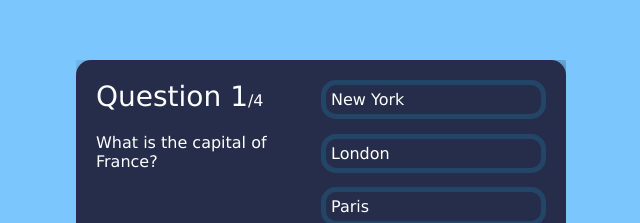
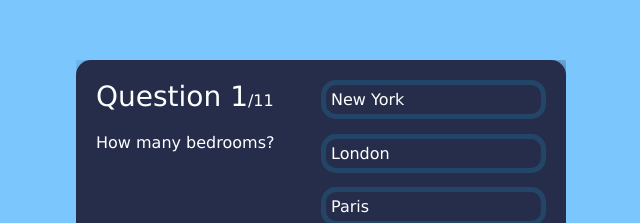
Before and after one commit to blainecurren/estate_evalu8, a React (Create React App) app: page / in a window 1280 px wide. Shown: the part 220-443 px from the top of the page, without its empty margins (319-959 px from the left). Built offline with nearby package versions, Linux system fonts and the light colour scheme.

Commit message:
phase 1 questions established

```diff
--- a/src/App.jsx
+++ b/src/App.jsx
@@ -1,9 +1,10 @@
 import React, { useState } from "react";
 
+// TODO: Change answerOptions to input based responses
 export default function App() {
   const questions = [
     {
-      questionText: "What is the capital of France?",
+      questionText: "How many bedrooms?",
       answerOptions: [
         { answerText: "New York", isCorrect: false },
         { answerText: "London", isCorrect: false },
@@ -12,7 +13,7 @@ export default function App() {
       ],
     },
     {
-      questionText: "Who is CEO of Tesla?",
+      questionText: "How many bathrooms?",
       answerOptions: [
         { answerText: "Jeff Bezos", isCorrect: false },
         { answerText: "Elon Musk", isCorrect: true },
@@ -21,7 +22,7 @@ export default function App() {
       ],
     },
     {
-      questionText: "The iPhone was created by which company?",
+      questionText: "Square Footage?",
       answerOptions: [
         { answerText: "Apple", isCorrect: true },
         { answerText: "Intel", isCorrect: false },
@@ -30,7 +31,70 @@ export default function App() {
       ],
     },
     {
-      questionText: "How many Harry Potter books are there?",
+      questionText: "Rent per unit",
+      answerOptions: [
+        { answerText: "1", isCorrect: false },
+        { answerText: "4", isCorrect: false },
+        { answerText: "6", isCorrect: false },
+        { answerText: "7", isCorrect: true },
+      ],
+    },
+    {
+      questionText: "How many vacancies",
+      answerOptions: [
+        { answerText: "1", isCorrect: false },
+        { answerText: "4", isCorrect: false },
+        { answerText: "6", isCorrect: false },
+        { answerText: "7", isCorrect: true },
+      ],
+    },
+    {
+      questionText: "List any other income",
+      answerOptions: [
+        { answerText: "1", isCorrect: false },
+        { answerText: "4", isCorrect: false },
+        { answerText: "6", isCorrect: false },
+        { answerText: "7", isCorrect: true },
+      ],
+    },
+    {
+      questionText: "Estimated Repairs & Maintenance Cost",
+      answerOptions: [
+        { answerText: "1", isCorrect: false },
+        { answerText: "4", isCorrect: false },
+        { answerText: "6", isCorrect: false },
+        { answerText: "7", isCorrect: true },
+      ],
+    },
+    {
+      questionText: "Estimated Utilities",
+      answerOptions: [
+        { answerText: "1", isCorrect: false },
+        { answerText: "4", isCorrect: false },
+        { answerText: "6", isCorrect: false },
+        { answerText: "7", isCorrect: true },
+      ],
+    },
+    {
+      questionText: "Estimated Taxes",
+      answerOptions: [
+        { answerText: "1", isCorrect: false },
+        { answerText: "4", isCorrect: false },
+        { answerText: "6", isCorrect: false },
+        { answerText: "7", isCorrect: true },
+      ],
+    },
+    {
+      questionText: "Estimated Insurance",
+      answerOptions: [
+        { answerText: "1", isCorrect: false },
+        { answerText: "4", isCorrect: false },
+        { answerText: "6", isCorrect: false },
+        { answerText: "7", isCorrect: true },
+      ],
+    },
+    {
+      questionText: "Replacement Reserve",
       answerOptions: [
         { answerText: "1", isCorrect: false },
         { answerText: "4", isCorrect: false },
--- a/src/index.js
+++ b/src/index.js
@@ -5,7 +5,3 @@ import "./index.css";
 
 const root = ReactDOM.createRoot(document.getElementById("root"));
 root.render(<App />);
-
-// If you want to start measuring performance in your app, pass a function
-// to log results (for example: reportWebVitals(console.log))
-// or send to an analytics endpoint. Learn more: https://bit.ly/CRA-vitals
```
